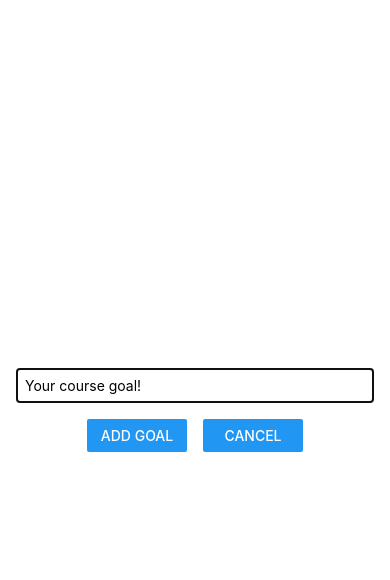
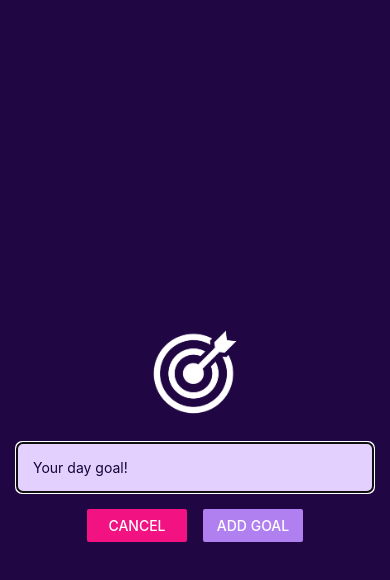
Before and after one commit to mazenadel19/React-Native-The-Practical-Guide, a React Native app: screen / in a window 390 px wide. Both pictures are taken after a click on the button "ADD GOAL". Shown: the top 580 px of the page. Built offline with nearby package versions, Linux system fonts and the light colour scheme.

Commit message:
style: :lipstick: goal input style revamp

```diff
--- a/App.js
+++ b/App.js
@@ -2,7 +2,7 @@ import { useState } from 'react'
 import { Button, FlatList, StyleSheet, View } from 'react-native'
 import GoalInput from './components/GoalInput'
 import GoalItem from './components/GoalItem'
-import { LIGHT_PURPLE } from './constants'
+import { colors } from './constants'
 
 export default function App() {
   const [courseGoals, setCourseGoals] = useState([])
@@ -30,7 +30,7 @@ export default function App() {
 
   return (
     <View style={styles.appContainer}>
-      <Button title="Add Goal" onPress={openModal} color={LIGHT_PURPLE} />
+      <Button title="Add Goal" onPress={openModal} color={colors.lightPurple} />
       <GoalInput
         addGoalHandler={addGoalHandler}
         isModalVisible={isModalVisible}
--- a/components/GoalInput.js
+++ b/components/GoalInput.js
@@ -1,41 +1,53 @@
-import { useState } from "react";
-import { Button, Modal, StyleSheet, TextInput, View } from "react-native";
-import { GREY } from '../constants';
+import { useState } from 'react'
+import { Button, Image, Modal, StyleSheet, TextInput, View } from 'react-native'
+import goalImg from '../assets/images/goal.png'
+import { colors } from '../constants'
 
 const GoalInput = ({ addGoalHandler, isModalVisible, onCancel }) => {
-  const [enteredGoalText, setEnteredGoalText] = useState("");
+  const [enteredGoalText, setEnteredGoalText] = useState('')
 
   function goalInputHandler(enteredText) {
-    setEnteredGoalText(enteredText);
+    setEnteredGoalText(enteredText)
   }
   function onAddGoal(enteredGoalText) {
-    addGoalHandler(enteredGoalText);
-    setEnteredGoalText("");
+    if (enteredGoalText === '') return
+
+    addGoalHandler(enteredGoalText)
+    setEnteredGoalText('')
   }
 
   return (
-    <Modal visible={isModalVisible} animationType='slide'>
+    <Modal visible={isModalVisible} animationType="slide">
       <View style={styles.inputContainer}>
+        <Image source={goalImg} alt="Goal Image" style={styles.image} />
         <TextInput
           onChangeText={goalInputHandler}
-          placeholder='Your course goal!'
+          placeholder="Your day goal!"
           style={styles.textInput}
           value={enteredGoalText}
         />
         <View style={styles.buttonContainer}>
           <View style={styles.button}>
-            <Button title='Add Goal' onPress={() => onAddGoal(enteredGoalText)} />
+            <Button
+              title="Cancel"
+              color={colors.appCancel}
+              onPress={onCancel}
+            />
           </View>
           <View style={styles.button}>
-            <Button title='Cancel' onPress={onCancel} />
+            <Button
+              title="Add Goal"
+              onPress={() => onAddGoal(enteredGoalText)}
+              color={colors.appSubmit}
+            />
           </View>
         </View>
       </View>
     </Modal>
-  );
-};
+  )
+}
 
-export default GoalInput;
+export default GoalInput
 
 const styles = StyleSheet.create({
   button: {
@@ -43,22 +55,29 @@ const styles = StyleSheet.create({
     width: 100,
   },
   buttonContainer: {
-    flexDirection: "row",
+    flexDirection: 'row',
     marginTop: 16,
   },
+  image: {
+    height: 100,
+    margin: 20,
+    width: 100,
+  },
   inputContainer: {
-    alignItems: "center",
-    borderBottomColor: GREY,
-    borderBottomWidth: 1,
+    alignItems: 'center',
+    backgroundColor: colors.darkPurple,
+    borderBottomColor: colors.grey,
     flex: 1,
-    justifyContent: "center",
-    marginBottom: 24,
+    justifyContent: 'center',
     padding: 16,
   },
   textInput: {
-    borderColor: GREY,
+    backgroundColor: colors.grey,
+    borderColor: colors.grey,
+    borderRadius: 6,
     borderWidth: 1,
-    padding: 8,
-    width: "100%",
+    color: colors.darkBlue,
+    padding: 16,
+    width: '100%',
   },
-});
+})
--- a/components/GoalItem.js
+++ b/components/GoalItem.js
@@ -1,31 +1,31 @@
-import { Pressable, StyleSheet, Text, View } from "react-native";
-import { DARK_PURPLE, LIGHT_PURPLE, WHITE } from '../constants';
+import { Pressable, StyleSheet, Text, View } from 'react-native'
+import { colors } from '../constants'
 
 export default function GoalItem({ item, removeItem }) {
   return (
     <View style={styles.goalItem}>
       <Pressable
         onPress={() => removeItem(item.id)}
-        android_ripple={{ color: DARK_PURPLE }}
+        android_ripple={{ color: colors.darkPurple }}
         style={({ pressed }) => pressed && styles.pressedItem}
       >
         <Text style={styles.goalText}>{item?.text}</Text>
       </Pressable>
     </View>
-  );
+  )
 }
 
 const styles = StyleSheet.create({
   goalItem: {
-    backgroundColor: LIGHT_PURPLE,
+    backgroundColor: colors.lightPurple,
     borderRadius: 6,
     margin: 8,
   },
   goalText: {
-    color: WHITE,
+    color: colors.white,
     padding: 8,
   },
   pressedItem: {
     opacity: 0.5,
   },
-});
+})
--- a/constants.js
+++ b/constants.js
@@ -1,5 +1,10 @@
-export const WHITE = "#ffffff";
-export const GREY = "#cccccc";
-
-export const LIGHT_PURPLE = "#5e0acc";
-export const DARK_PURPLE = "#210644";
+export const colors = {
+  white: '#ffffff',
+  grey: '#e4d0ff',
+  lightPurple: '#5e0acc',
+  purple: '#311b6b',
+  darkPurple: '#210644',
+  appSubmit: '#b180f0',
+  appCancel: '#f31282',
+  darkBlue: '#120438',
+}
```
Also changed, not shown: assets/images/goal.png (added).
